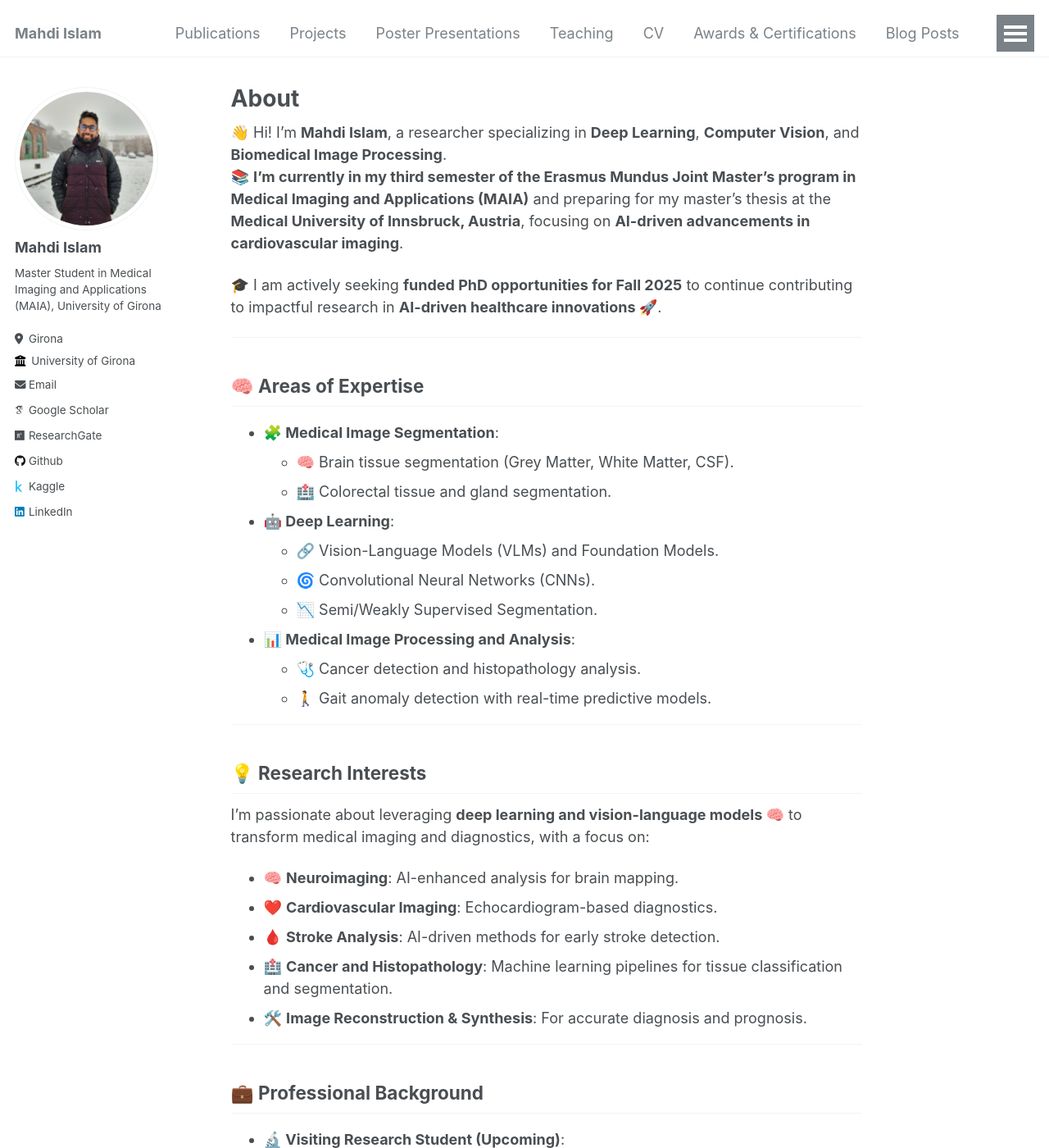
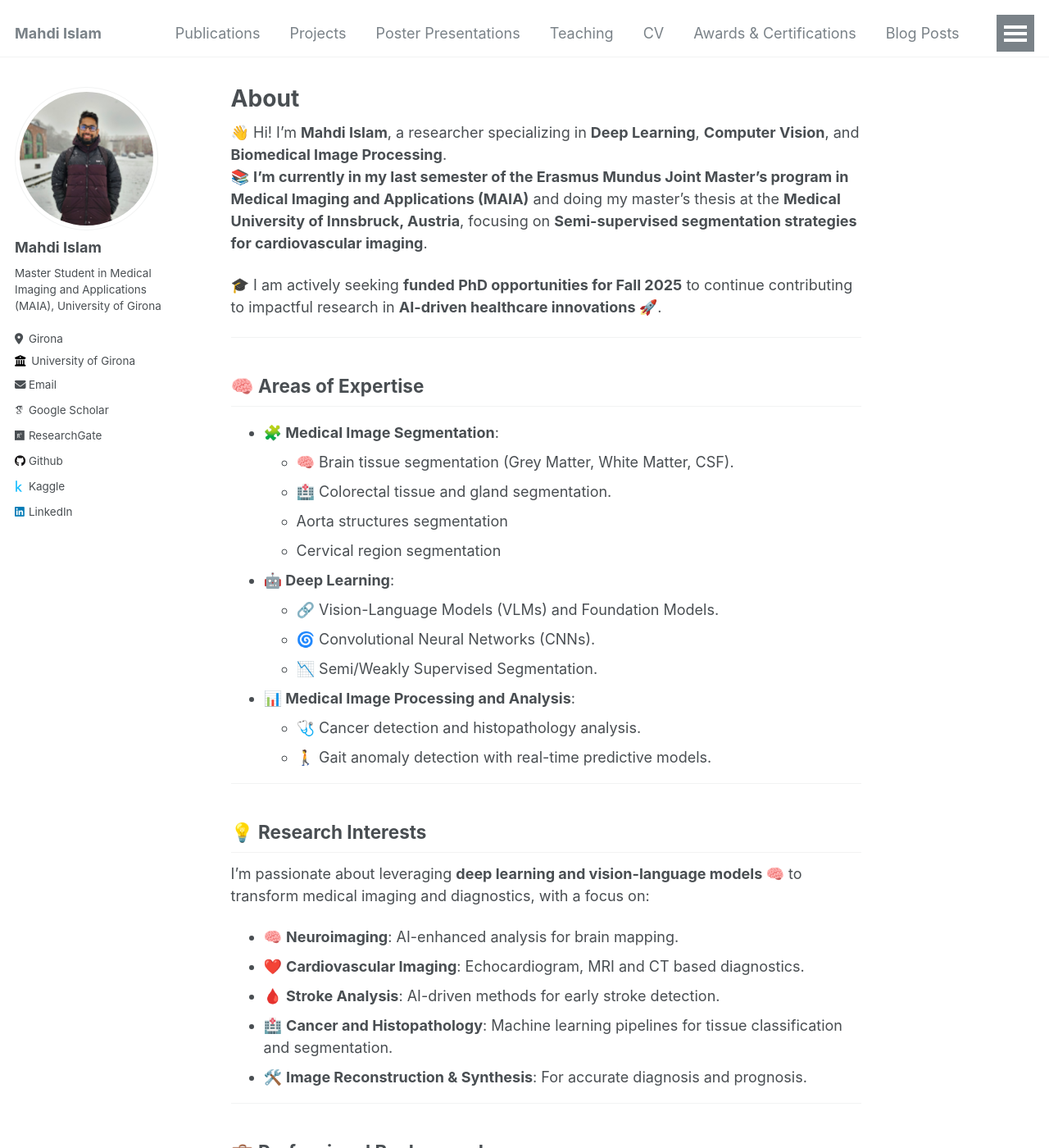
Before and after one commit to mahdiislam79/mahdiislam79.github.io, a Jekyll site: the page built from _pages/about.md, in a window 1280 px wide and 1400 px high. Shown: the whole window at 82% size. Built offline with Jekyll 4.4.1, drawn with Linux system fonts in a browser that asks for light colours; some web fonts are replaced; some of the changed text lies outside the part shown.

```diff
--- a/_pages/about.md
+++ b/_pages/about.md
@@ -8,7 +8,7 @@ redirect_from:
 ---
 
 👋 Hi! I’m **Mahdi Islam**, a researcher specializing in **Deep Learning**, **Computer Vision**, and **Biomedical Image Processing**.
-📚 **I’m currently in my third semester of the Erasmus Mundus Joint Master’s program in Medical Imaging and Applications (MAIA)** and preparing for my master’s thesis at the **Medical University of Innsbruck, Austria**, focusing on **AI-driven advancements in cardiovascular imaging**.
+📚 **I’m currently in my last semester of the Erasmus Mundus Joint Master’s program in Medical Imaging and Applications (MAIA)** and doing my master’s thesis at the **Medical University of Innsbruck, Austria**, focusing on **Semi-supervised segmentation strategies for cardiovascular imaging**.
 
 🎓 I am actively seeking **funded PhD opportunities for Fall 2025** to continue contributing to impactful research in **AI-driven healthcare innovations 🚀**.
 
@@ -18,6 +18,8 @@ redirect_from:
 - **🧩 Medical Image Segmentation**:
   - 🧠 Brain tissue segmentation (Grey Matter, White Matter, CSF).
   - 🏥 Colorectal tissue and gland segmentation.
+  - Aorta structures segmentation
+  - Cervical region segmentation
 - **🤖 Deep Learning**:
   - 🔗 Vision-Language Models (VLMs) and Foundation Models.
   - 🌀 Convolutional Neural Networks (CNNs).
@@ -31,7 +33,7 @@ redirect_from:
 ## 💡 **Research Interests**
 I’m passionate about leveraging **deep learning and vision-language models 🧠** to transform medical imaging and diagnostics, with a focus on:
 - 🧠 **Neuroimaging**: AI-enhanced analysis for brain mapping.
-- ❤️ **Cardiovascular Imaging**: Echocardiogram-based diagnostics.
+- ❤️ **Cardiovascular Imaging**: Echocardiogram, MRI and CT based diagnostics.
 - 🩸 **Stroke Analysis**: AI-driven methods for early stroke detection.
 - 🏥 **Cancer and Histopathology**: Machine learning pipelines for tissue classification and segmentation.
 - 🛠️ **Image Reconstruction & Synthesis**: For accurate diagnosis and prognosis.
@@ -39,9 +41,12 @@ I’m passionate about leveraging **deep learning and vision-language models
 ---
 
 ## 💼 **Professional Background**
-- **🔬 Visiting Research Student (Upcoming)**:
+- **🔬 Visiting Research Student**:
   - *Medical University of Innsbruck, Austria* (Master’s Thesis, 2025).
-  - **Research Focus**: Few-shot video-based vision-language models for echocardiography.
+  - **Research Focus**: Semi-supervised segmentation strategies for TAVI access route planning.
+- **🔬 Deputy Coordinator**:
+  - *Erasmus Mundus Association, Bangladesh Chapter*.
+  - Maintaining and developing the [EMA-BD website](https://www.emabd.org/).
 - **🎓 Lecturer, Department of Computer Science & Engineering**:
   - *Metropolitan University, Bangladesh (2022-2023)*
   - Inspired students to pursue research-based theses by introducing **ML/DL concepts 🚀**.
```
Also changed, not shown: _projects/atlas_brain_segmentation.md (added, +13 -0 lines), 2 other files.
